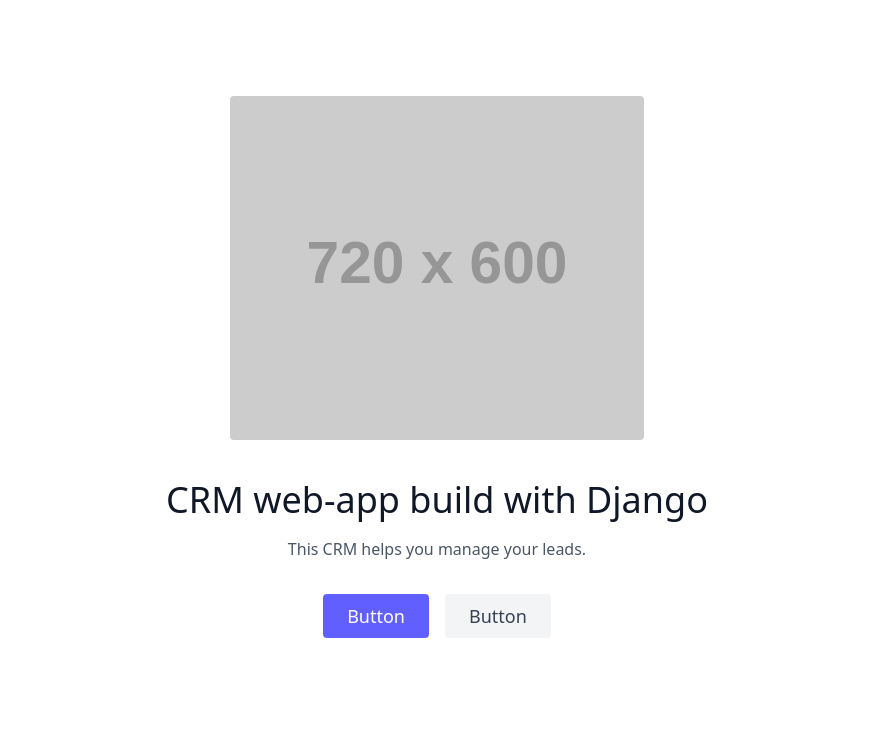
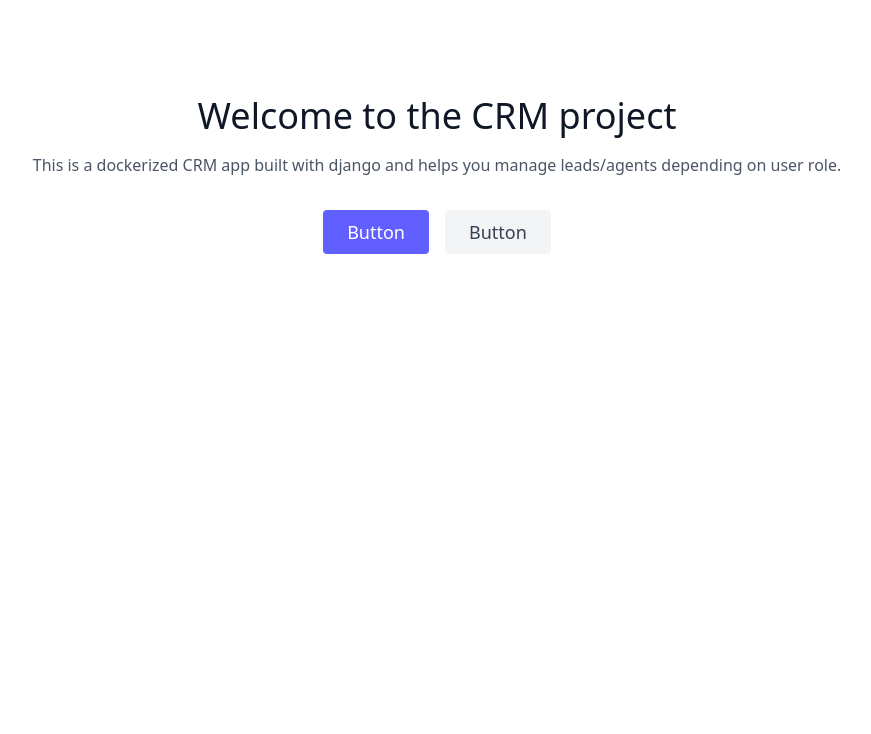
Before and after one commit to hyeladee/crm-project, a Django app: page / in a window 1280 px wide. Shown: the part 80-814 px from the top of the page, without its empty margins (203-1074 px from the left). After the commit the page ends 334 px from the top, so only its background shows below. Run offline with Django 5.2, Linux system fonts and the light colour scheme; grey boxes labelled with a size stand in for pictures from a placeholder-image service; style sheets or scripts are compiled from the project's sources; parts of the project's set-up code (start-up, migrations or seed data) failed here and were passed over; some libraries are stand-ins or nearby versions.

Commit message:
minor fix

```diff
--- a/djcrm/settings.py
+++ b/djcrm/settings.py
@@ -82,7 +82,7 @@
     'default': dj_database_url.config(
         default=os.getenv('DATABASE_URL'),
         conn_max_age=600,
-        ssl_require=not DEBUG,
+        # ssl_require=not DEBUG,
     )
 }
 
--- a/templates/landing.html
+++ b/templates/landing.html
@@ -2,13 +2,13 @@
 {% block content %}
 <section class="text-gray-600 body-font">
     <div class="container mx-auto flex px-5 py-24 items-center justify-center flex-col">
-      <img class="lg:w-2/6 md:w-3/6 w-5/6 mb-10 object-cover object-center rounded" alt="hero" src="https://dummyimage.com/720x600">
+      {% comment %} <img class="lg:w-2/6 md:w-3/6 w-5/6 mb-10 object-cover object-center rounded" alt="hero" src="https://dummyimage.com/720x600"> {% endcomment %}
       <div class="text-center lg:w-2/3 w-full">
         <h1 class="title-font sm:text-4xl text-3xl mb-4 font-medium text-gray-900">
-            CRM web-app build with Django
+            Welcome to the CRM project
         </h1>
         <p class="mb-8 leading-relaxed">
-            This CRM helps you manage your leads.
+            This is a dockerized CRM app built with django and helps you manage leads/agents depending on user role.
         </p>
         <div class="flex justify-center">
           <button class="inline-flex text-white bg-indigo-500 border-0 py-2 px-6 focus:outline-none hover:bg-indigo-600 rounded text-lg">Button</button>
```
Also changed, not shown: db.sqlite3.
